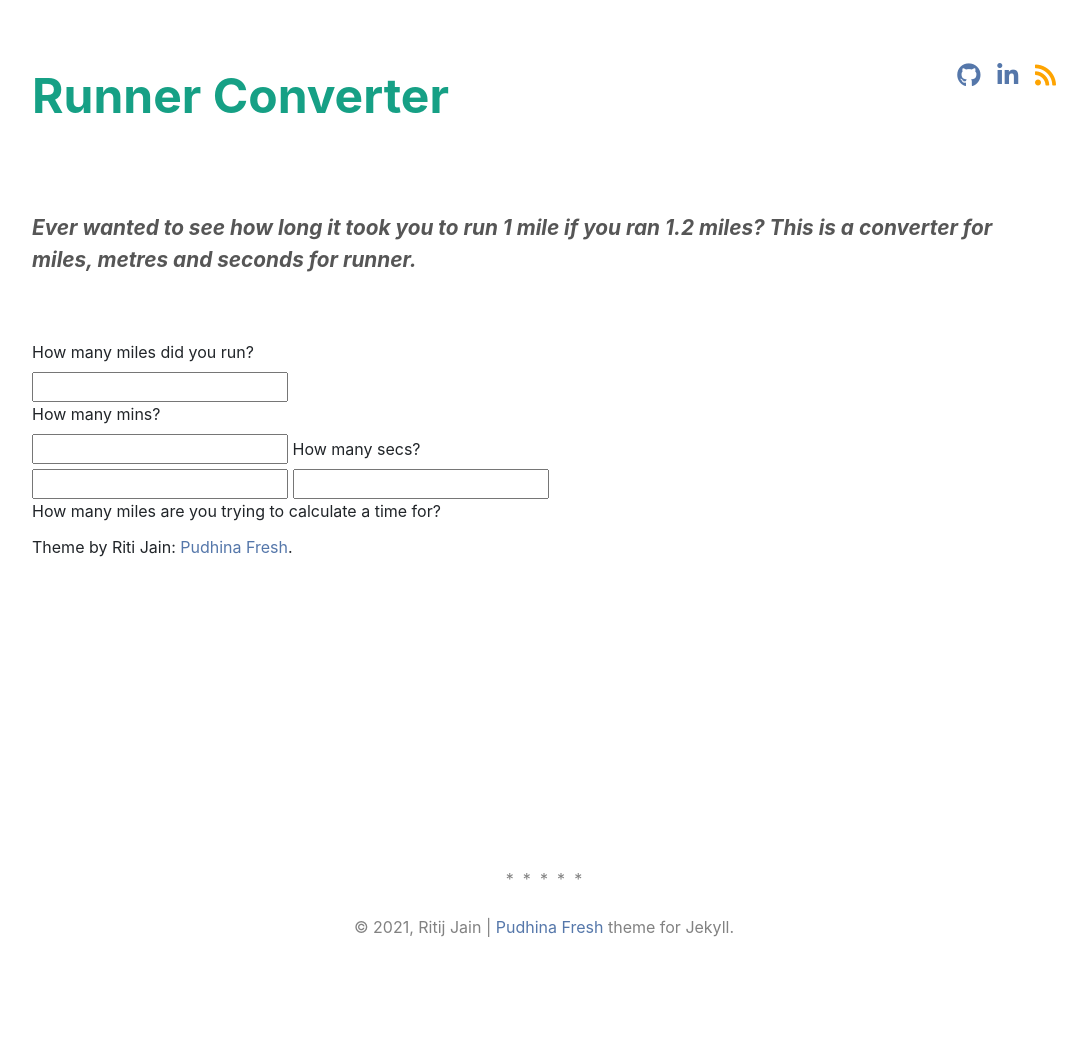
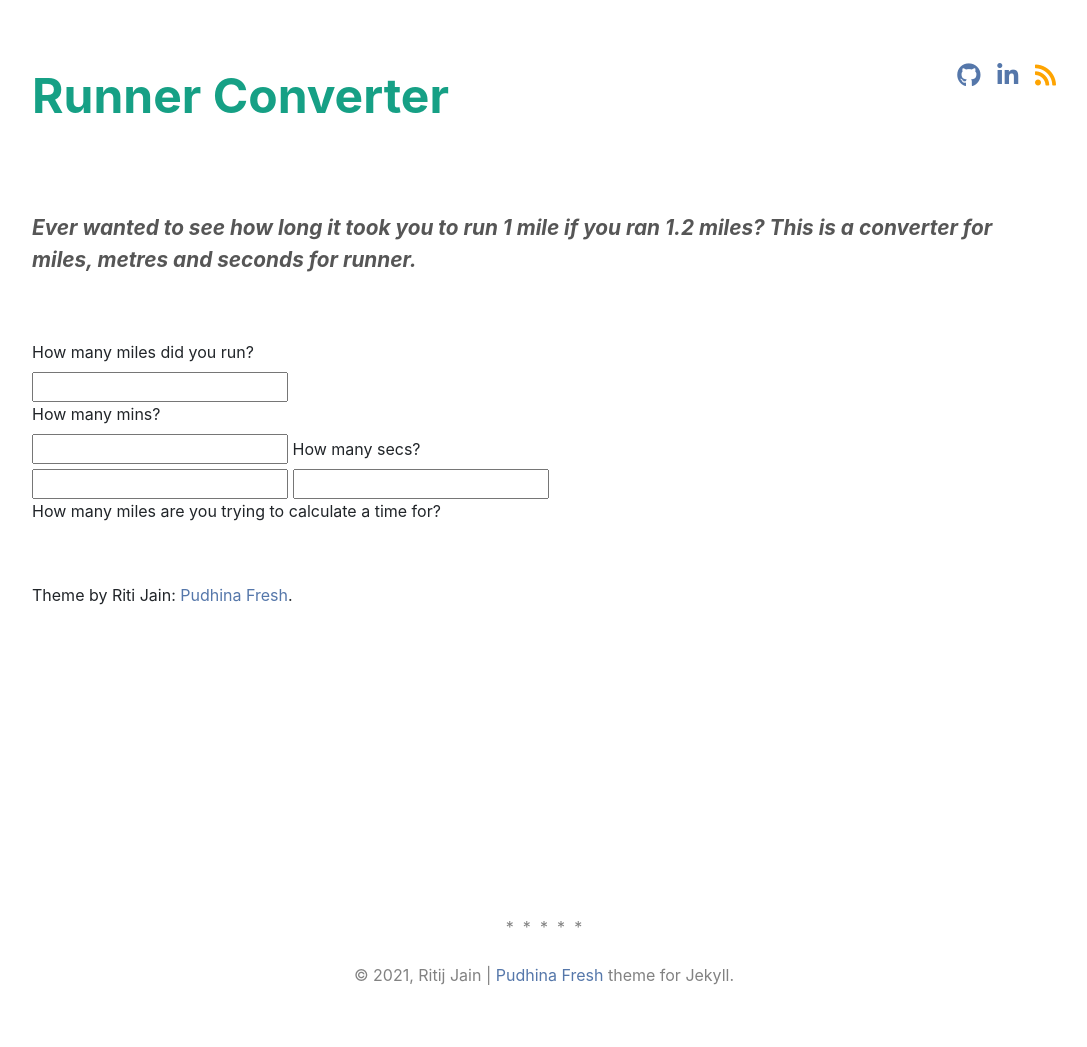
Before and after one commit to stackbit-projects/runner-converter-11436, a Jekyll site: the page built from index.md, in a window 1280 px wide. Shown: the whole page, without its empty margins (96-1183 px from the left). Built offline with Jekyll 4.4.1, drawn with Linux system fonts in a browser that asks for light colours; nearby versions of some CDN libraries; a style sheet for code colours, icons or effects is not loaded; before the commit the page ends 999 px from its top, so only the background shows below that.

Commit message:
index.md: changed

```diff
--- a/index.md
+++ b/index.md
@@ -17,8 +17,9 @@
   <label for="timesecs1">How many secs?</label><br>
   <input type="text" id="timesecs1" name="timesecs1">
   <input type="text" id="miles2" name="miles2"><br>
-  <label for="miles2">How many miles are you trying to calculate a time for?</label><br>
+  <label for="miles2">How many miles are you trying to calculate a time for?</label>
 </form>
+<br>
 
 Theme by Riti Jain: [Pudhina Fresh](https://github.com/ritijjain/pudhina-fresh).
 
```
